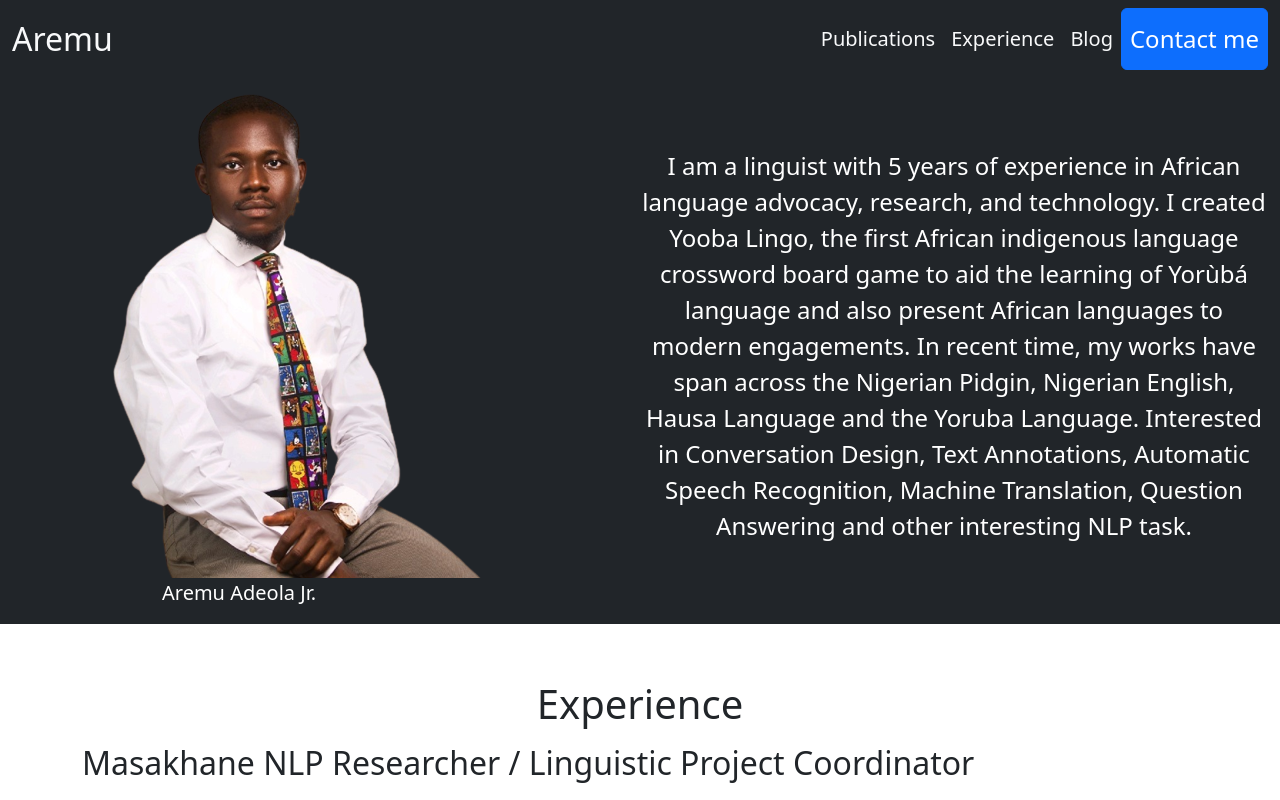
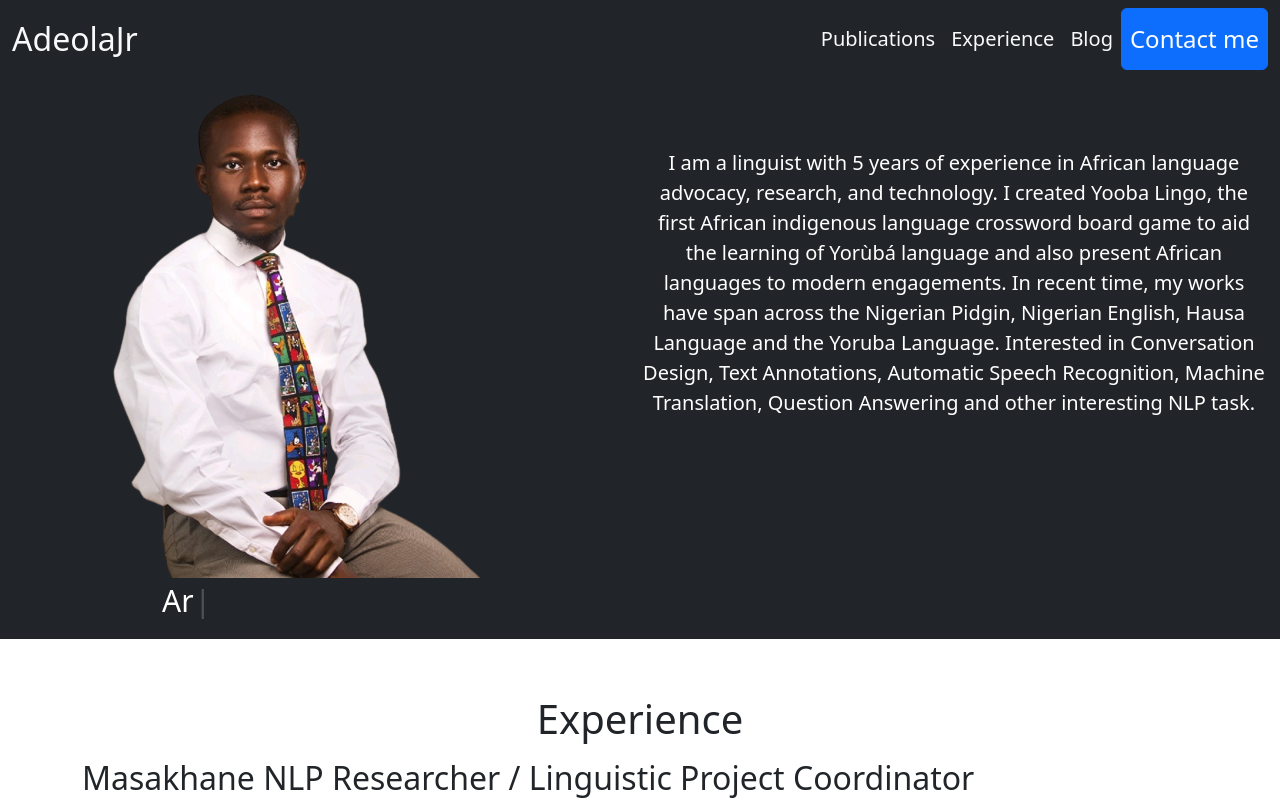
Before and after one commit to sam4rano/portfolio_aremu, a React (Vite) app: page / in a window 1280 px wide. Shown: the top 800 px of the page. Built offline with nearby package versions, Linux system fonts and the light colour scheme.

Commit message:
typewriter effect added

```diff
--- a/package.json
+++ b/package.json
@@ -14,7 +14,8 @@
     "react": "^18.2.0",
     "react-bootstrap": "^2.9.1",
     "react-dom": "^18.2.0",
-    "react-router-dom": "^6.16.0"
+    "react-router-dom": "^6.16.0",
+    "typewriter-effect": "^2.21.0"
   },
   "devDependencies": {
     "@types/react": "^18.2.15",
--- a/src/components/Herosection.jsx
+++ b/src/components/Herosection.jsx
@@ -5,7 +5,8 @@ import Container from "react-bootstrap/Container";
 import Row from "react-bootstrap/Row";
 import Col from "react-bootstrap/Col";
 import Image from "react-bootstrap/Image";
-import "./herosection.css"
+import "./herosection.css";
+import Typewriter from "typewriter-effect";
 
 const Herosection = () => {
   return (
@@ -13,12 +14,18 @@ const Herosection = () => {
       <div className="container_all">
         <div className="col img_container text-white border-2">
           <Image src={Aremu} fluid />
-          <p style={{ marginLeft: "150px", fontSize: "20px" }}>
-            Aremu Adeola Jr.
+          <p style={{ marginLeft: "150px", fontSize: "30px" }}>
+            <Typewriter
+              options={{
+                strings: ["Aremu Adeola Jr"],
+                autoStart: true,
+                loop: true,
+              }}
+            />
           </p>
         </div>
-        <div className="col text-white" style={{paddingTop:"70px"}}>
-          <p className="fs-4 text-center">
+        <div className="col text-white" style={{ paddingTop: "70px" }}>
+          <p className="fs-5 text-center">
             I am a linguist with 5 years of experience in African language
             advocacy, research, and technology. I created Yooba Lingo, the first
             African indigenous language crossword board game to aid the learning
--- a/src/components/NavBar.jsx
+++ b/src/components/NavBar.jsx
@@ -3,17 +3,18 @@ import Container from "react-bootstrap/Container";
 
 import Nav from "react-bootstrap/Nav";
 import Navbar from "react-bootstrap/Navbar";
+import "./navbar.css"
 
 const NavBar = () => {
   return (
     <Navbar expand="lg" className="bg-dark text-light">
       <Container fluid className="d-flex flex-row justify-content-between">
         <Navbar.Brand href="#" className="text-light fs-2">
-          Aremu
+          AdeolaJr
         </Navbar.Brand>
         <Navbar.Toggle aria-controls="navbarScroll" className="bg-light" />
         <Navbar.Collapse id="navbarScroll" className="">
-          <div className="d-flex flex-row ms-auto">
+          <div className="d-flex flex-row ms-auto nav_container">
             <Nav
               className=" my-2 text-light"
               style={{ maxHeight: "150px" }}
--- /dev/null
+++ b/src/components/navbar.css
@@ -0,0 +1,16 @@
+@media screen and (min-width: 320px) and (max-width: 768px) {
+    .nav_container {
+		display:flex;
+		flex-direction: column;
+		justify-content: center;
+		align-items: center;
+
+
+	}
+	.nav_con {
+		display: flex;
+		flex-direction: column;
+		gap: 10px;
+	}
+
+}
```
Also changed, not shown: 1 other file (tests, documents, lock files or other folders).
